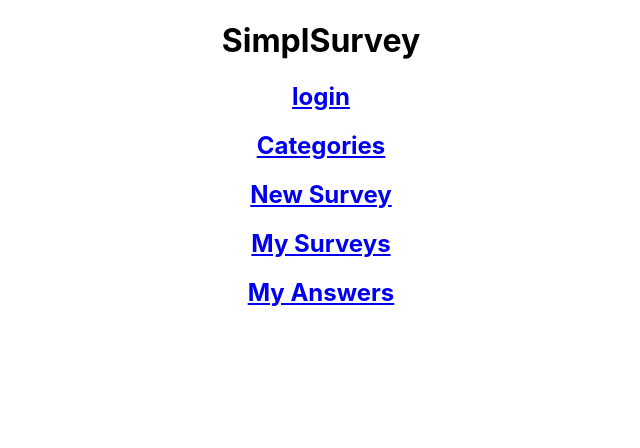
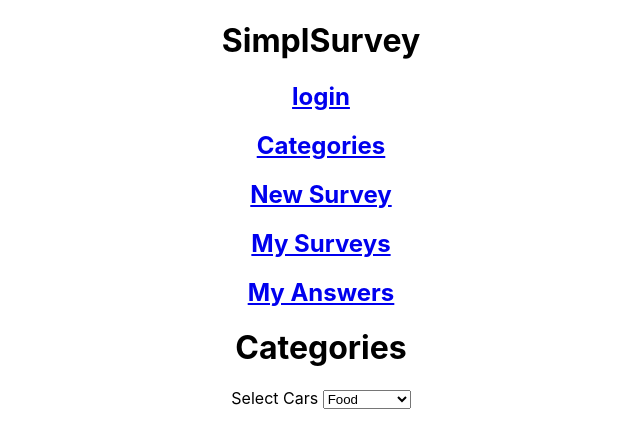
Before and after one commit to Sherryjsph3/simplsurvey_frontend, a JavaScript app: page / in a window 1280 px wide. Shown: the top 448 px of the page, without its empty margins (319-959 px from the left). Built offline with nearby package versions, Linux system fonts and the light colour scheme; the HTML template or start-up script is replaced by a standard one.

Commit message:
creates Categories and add to app.js

```diff
--- a/src/App.js
+++ b/src/App.js
@@ -2,12 +2,14 @@
 import Header from './components/Header'
 import Nav from './components/Nav'
 import './App.css';
+import Categories from './components/Categories';
 
 function App() {
   return (
     <div className="App">
       <Header />
       <Nav />
+      <Categories />
     </div>
   );
 }
--- /dev/null
+++ b/src/components/Categories.js
@@ -0,0 +1,28 @@
+
+function Categories(props) {
+    return (
+       <>
+            <h1>Categories</h1>
+            <form>
+<label> Select Cars </label>
+<select>
+<option value = "Food">Food</option>
+
+<option value = "Pop Culture">Pop Cultue</option>
+
+<option value = "Travel">Travel</option>
+
+<option value = "Art">Art</option>
+
+<option value = "Sports">Sports</option>
+
+<option value = "Misc">Misc</option>
+
+</select>
+</form>
+
+        </>
+    )
+}
+
+export default Categories
```
